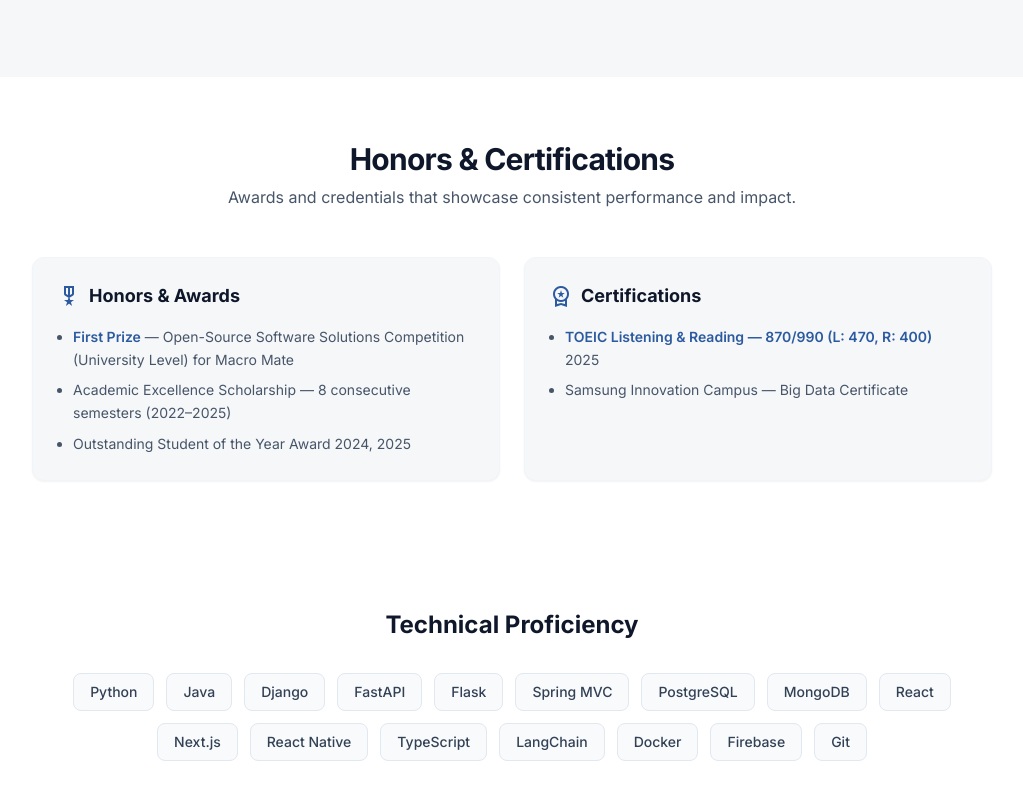
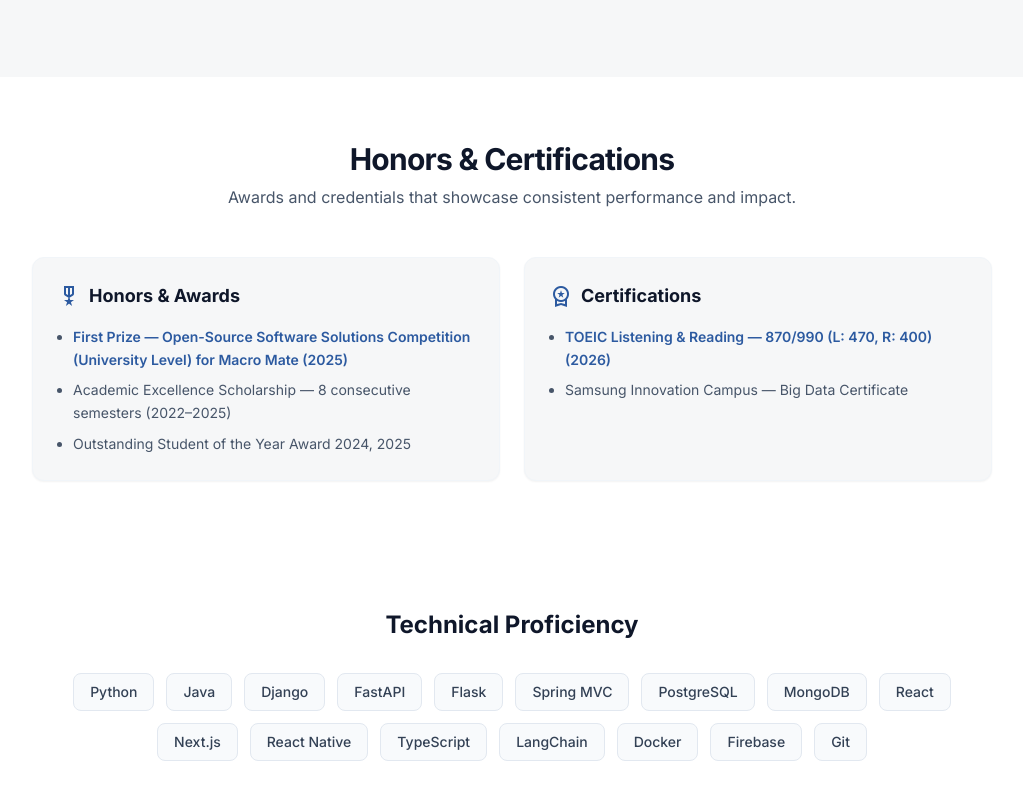
Before and after one commit to yudhnaa/portfolio, a plain HTML site: page index.html in a window 1280 px wide. Shown: the part 1512-2312 px from the top of the page, without its empty margins (128-1151 px from the left). Drawn offline with nearby package versions, Linux system fonts and the light colour scheme.

Commit message:
chore: update portfolio content

```diff
--- a/index.html
+++ b/index.html
@@ -71,11 +71,6 @@
 								class="text-sm font-medium text-slate-600 hover:text-primary dark:text-slate-400 dark:hover:text-primary transition-colors"
 								href="#projects"
 								>Projects</a
-							>
-							<a
-								class="text-sm font-medium text-slate-600 hover:text-primary dark:text-slate-400 dark:hover:text-primary transition-colors"
-								href="#contact"
-								>Contact</a
 							>
 						</nav>
 						<div class="flex items-center gap-4">
@@ -362,9 +357,10 @@
 									class="list-disc list-outside ml-4 space-y-2 text-slate-600 dark:text-slate-300 leading-relaxed text-sm"
 								>
 									<li>
-										<span class="font-semibold text-primary">First Prize</span>
-										— Open-Source Software Solutions Competition (University
-										Level) for Macro Mate
+										<span class="font-semibold text-primary"
+											>First Prize — Open-Source Software Solutions Competition
+											(University Level) for Macro Mate (2025)</span
+										>
 									</li>
 									<li>
 										Academic Excellence Scholarship — 8 consecutive semesters
@@ -389,10 +385,9 @@
 								>
 									<li>
 										<span class="font-semibold text-primary"
-											>TOEIC Listening &amp; Reading — 870/990 (L: 470, R:
-											400)</span
+											>TOEIC Listening &amp; Reading — 870/990 (L: 470, R: 400)
+											(2026)</span
 										>
-										2025
 									</li>
 									<li>Samsung Innovation Campus — Big Data Certificate</li>
 								</ul>
@@ -859,7 +854,6 @@
 				<!-- Contact Section -->
 				<section
 					class="w-full bg-white dark:bg-surface-dark border-t border-slate-200 dark:border-slate-800 pt-24 pb-12 px-6"
-					id="contact"
 				>
 					<div class="max-w-[960px] mx-auto">
 						<div class="text-center mb-16">
```
